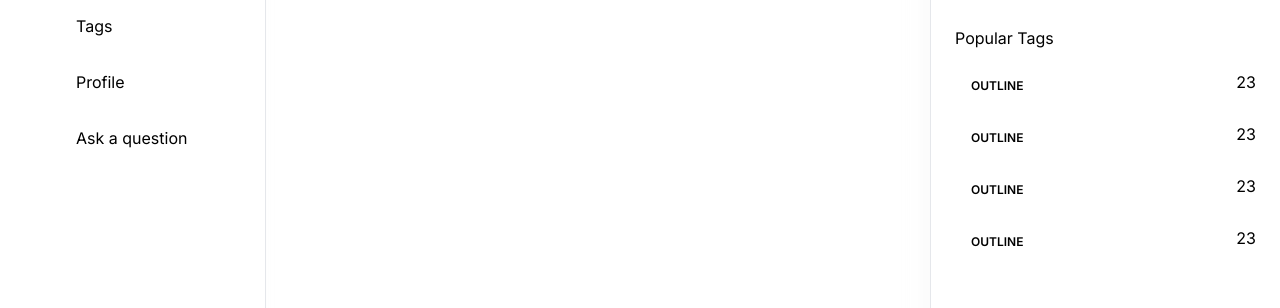
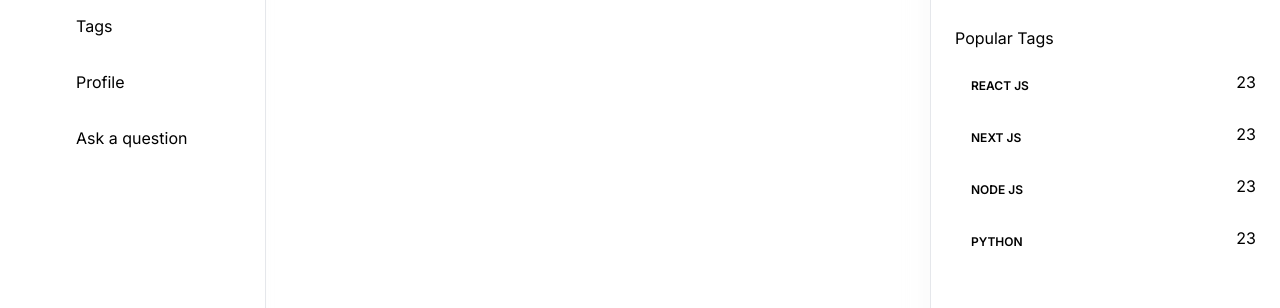
Before and after one commit to Muhsin-42/stack-underflow-nextjs-14, a Next.js app: page / in a window 1280 px wide. Shown: the part 370-678 px from the top of the page. Built offline with nearby package versions, Linux system fonts and the light colour scheme; no server answers.

Commit message:
Done right sidebar

```diff
--- a/components/shared/RightSideBar/RightSideBar.tsx
+++ b/components/shared/RightSideBar/RightSideBar.tsx
@@ -45,7 +45,7 @@ const RightSideBar = () => {
             href={""}
             className="text-dark200_light900 my-5 flex justify-between"
           >
-            <Tag tag={tag} />
+            <Tag tag={tag} caps={true} />
             <span className="small-medium text-dark500_light700">{23}</span>
           </Link>
         ))}
--- a/components/shared/Tag/Tag.tsx
+++ b/components/shared/Tag/Tag.tsx
@@ -1,14 +1,15 @@
 import { Badge } from "@/components/ui/badge";
-import Link from "next/link";
 import React from "react";
 
-const Tag = ({ tag }: { tag: string }) => {
+const Tag = ({ tag, caps }: { tag: string; caps: boolean }) => {
   return (
-    <Link href={""} className="flex">
-      <Badge className="subtle-medium background-light800_dark300 text-light400_light500 rounded-md border-none px-4 py-2 uppercase">
-        Outline
-      </Badge>
-    </Link>
+    <Badge
+      className={`subtle-medium background-light800_dark300 text-light400_light500 rounded-md border-none px-4 py-2 ${
+        caps ? "uppercase" : ""
+      }`}
+    >
+      {tag}
+    </Badge>
   );
 };
 
--- a/package.json
+++ b/package.json
@@ -12,7 +12,9 @@
     "@clerk/nextjs": "^4.27.2",
     "@radix-ui/react-dialog": "^1.0.5",
     "@radix-ui/react-menubar": "^1.0.4",
+    "@radix-ui/react-select": "^2.0.0",
     "@radix-ui/react-slot": "^1.0.2",
+    "@radix-ui/react-tabs": "^1.0.4",
     "@tailwindcss/typography": "^0.5.10",
     "class-variance-authority": "^0.7.0",
     "clsx": "^2.0.0",
```
Also changed, not shown: 1 other file (tests, documents, lock files or other folders).
